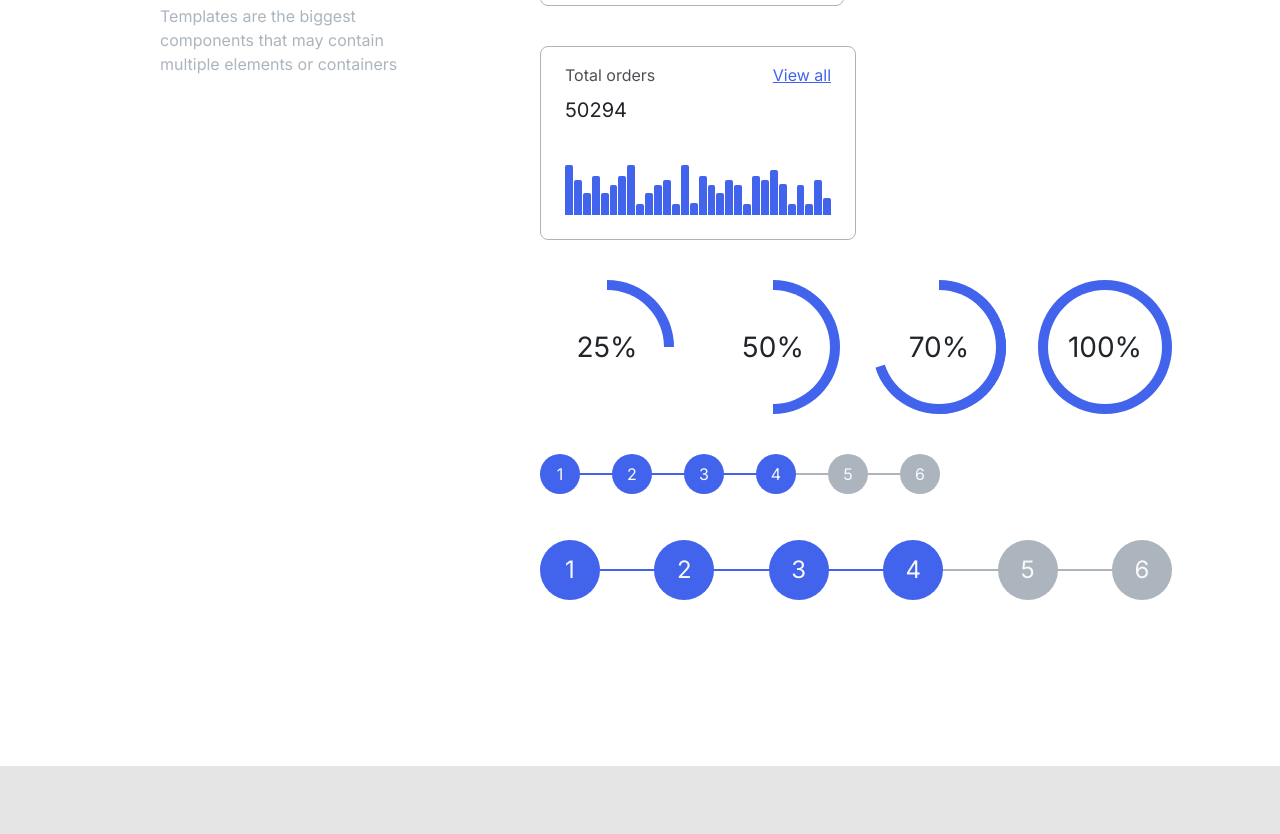
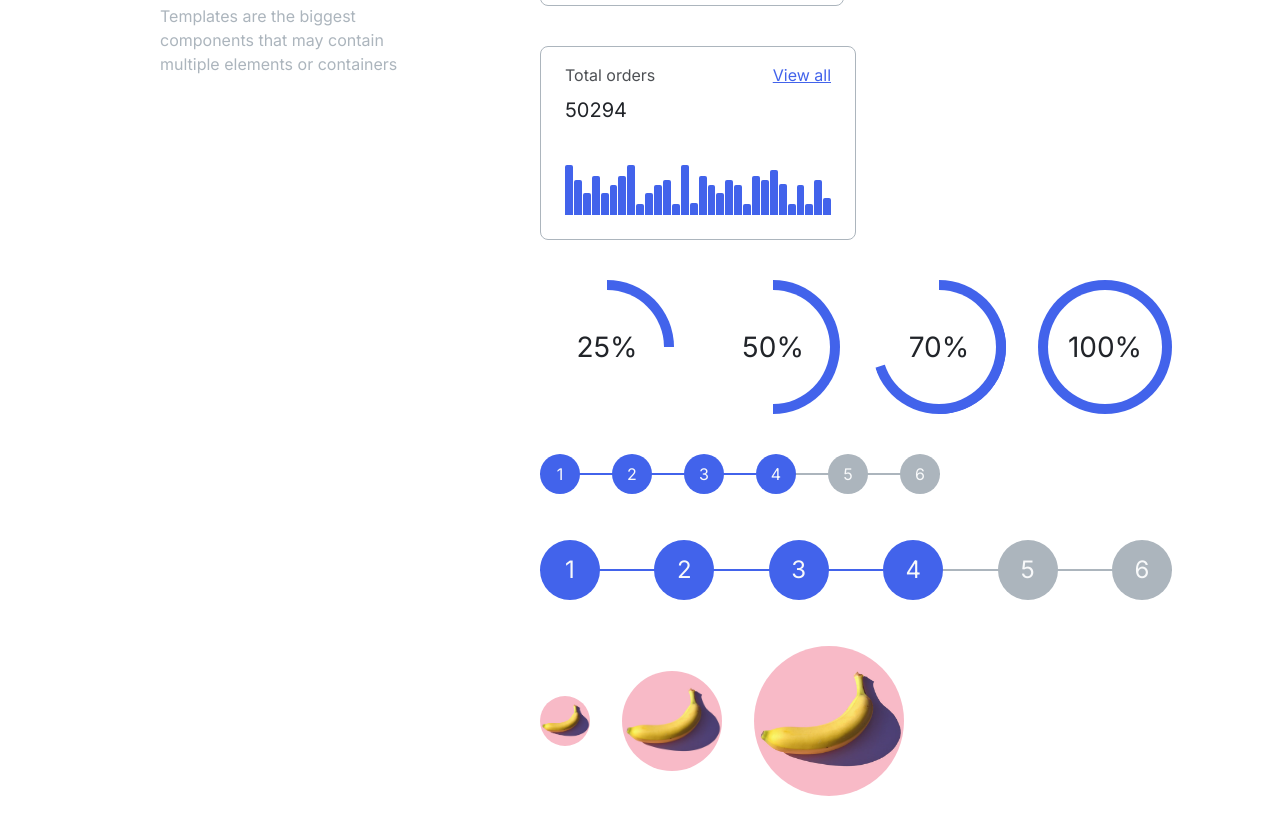
Before and after one commit to KrHEF/eg-html-css, a website: page src/html/index.html in a window 1280 px wide. Shown: the part 6550-7384 px from the top of the page. Before the commit the page ends 7316 px from the top, so only its background shows below. Drawn offline with nearby package versions, Linux system fonts and the light colour scheme; files that its build step writes are made by us from their sources; files whose address does not match are found by name.

Commit message:
Add avatar component

```diff
--- a/src/html/index.html
+++ b/src/html/index.html
@@ -1307,6 +1307,23 @@
                                 <li class="step-counter__item"></li>
                             </ol>
                         </div>
+                        <div class="style-guide-block__section style-guide-block__section--avatar style-guide-block__line">
+                            <div class="style-guide-block__line-element">
+                                <div class="avatar" style="--size: 5rem">
+                                    <img src="images/banana.jpg" alt="Avatar'ka" />
+                                </div>
+                            </div>
+                            <div class="style-guide-block__line-element">
+                                <div class="avatar">
+                                    <img src="images/banana.jpg" alt="Avatar'ka" />
+                                </div>
+                            </div>
+                            <div class="style-guide-block__line-element">
+                                <div class="avatar" style="--size: 15rem">
+                                    <img src="images/banana.jpg" alt="Avatar'ka" />
+                                </div>
+                            </div>
+                        </div>
                     </div>
                 </div>
             </main>
--- /dev/null
+++ b/src/sass/elements/_avatar.scss
@@ -0,0 +1,19 @@
+/*
+ * Avatar.
+ * ========================================================================== */
+
+.avatar {
+    --size: 10rem;
+    border-radius: 50%;
+    height: var(--size);
+    max-height: 100%;
+    max-width: 100%;
+    overflow: hidden;
+    width: var(--size);
+
+    img {
+        object-fit: cover;
+        height: 100%;
+        width: 100%;
+    }
+}
--- a/src/sass/style.scss
+++ b/src/sass/style.scss
@@ -21,3 +21,4 @@
 @import './elements/statistics';
 @import './elements/progress';
 @import './elements/step-counter';
+@import './elements/avatar';
```
Also changed, not shown: gulpfile.js (+7 -1 lines), src/assets/images/banana.jpg (added).
